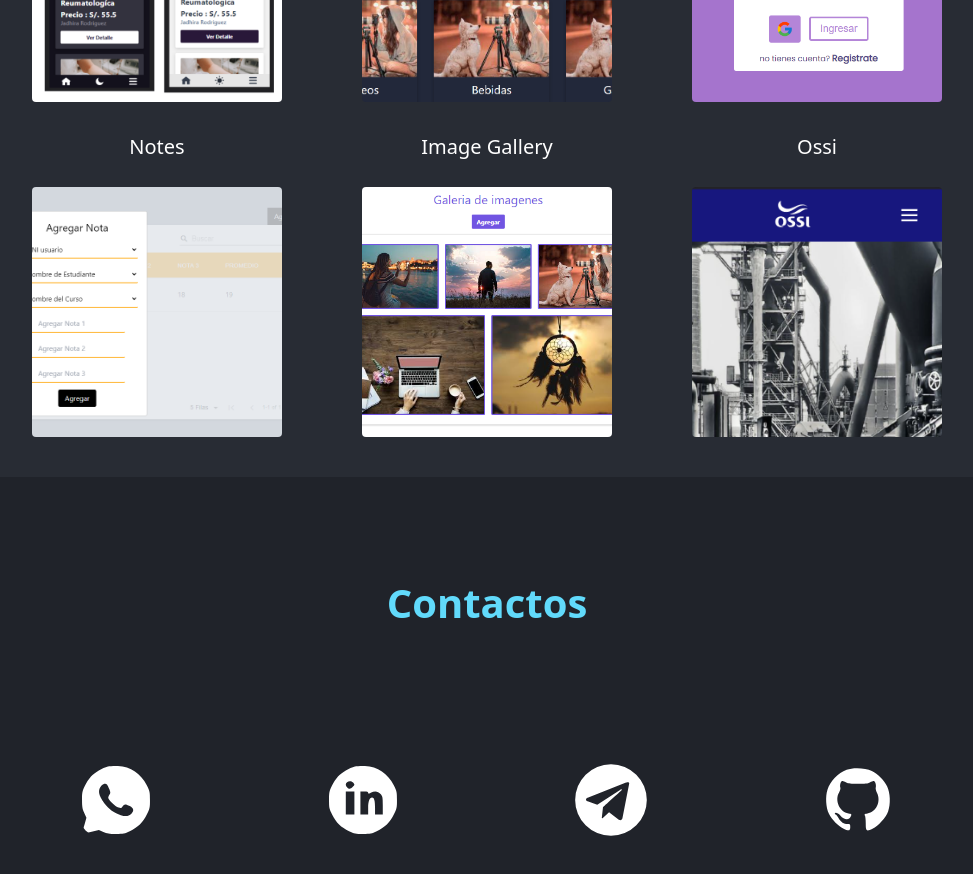
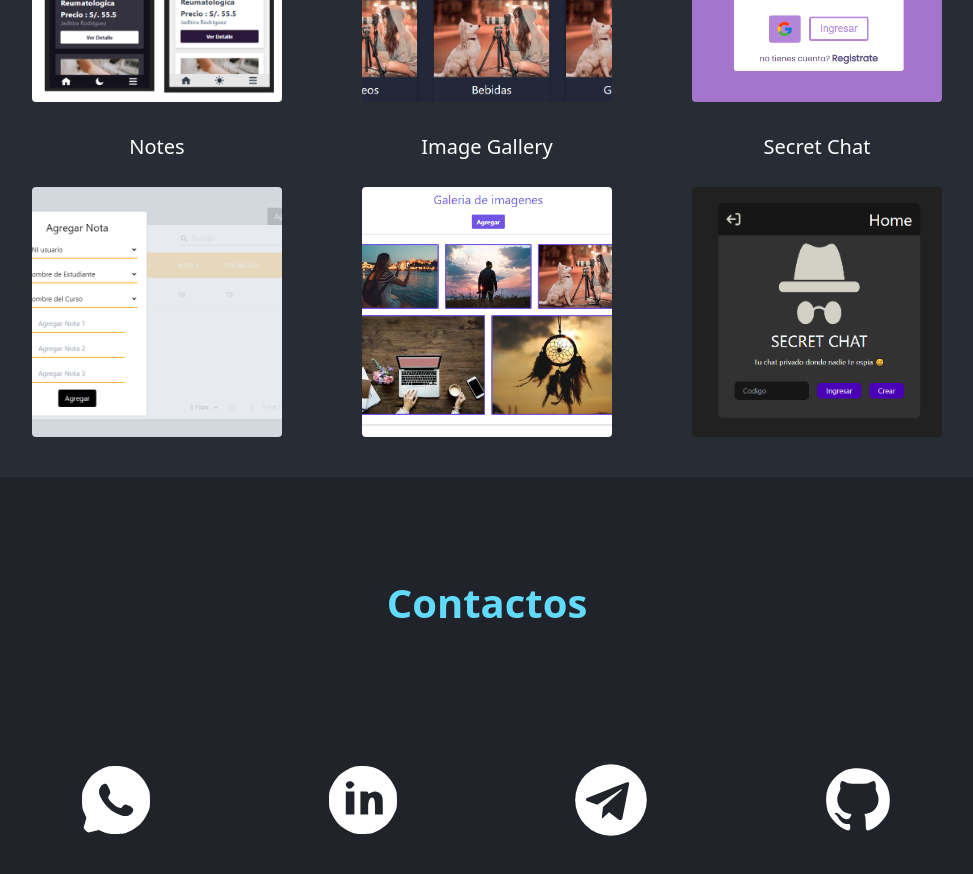
Before and after one commit to jesus1811/JESUDEV, a Next.js app: page / in a window 1280 px wide. Shown: the part 3140-4014 px from the top of the page, without its empty margins (153-1126 px from the left). Built offline with nearby package versions, Linux system fonts and the light colour scheme.

Commit message:
✅ add prokect secret-chat, delete project osii

```diff
--- a/components/modules/project/Project.tsx
+++ b/components/modules/project/Project.tsx
@@ -38,7 +38,7 @@ export const Project = () => {
           </ProjectCard>
           <ProjectCard
             icon="/promedio-notas.png"
-            href="https://promedio-notas.vercel.app/nota"
+            href="https://promedio-notas.vercel.app/"
             repositorio="https://github.com/jesus1811/notes.git"
             description="Aplicacion web para administrar notas de estudiantes"
             tegnologia="NEXT-NODE-MYSQL-EXPRESS-SASS (MERN)"
@@ -55,13 +55,13 @@ export const Project = () => {
             Image Gallery
           </ProjectCard>
           <ProjectCard
-            icon="/ossi.png"
-            href="https://osii-freelance.netlify.app/"
+            icon="/secret-chat.png"
+            href="https://secret-chat-jesudev.vercel.app/"
             repositorio="https://github.com/jesus1811/ossi"
-            description="desarrollado para la empresa OSII EIRL, empresa del rubro de metalmecanica"
-            tegnologia="HTML-CSS-JAVASCRIPT"
+            description="aplicacion web de chat con salas el cual podras enviar mensajes e interactuar con grupos de amigos"
+            tegnologia="NEXTJS-STYLED COMPONENTS-FIREBASE-EXPRESS-POSTGRESQL (PERN)"
           >
-            Ossi
+            Secret Chat
           </ProjectCard>
         </div>
       </div>
```
Also changed, not shown: public/secret-chat.png (added).
